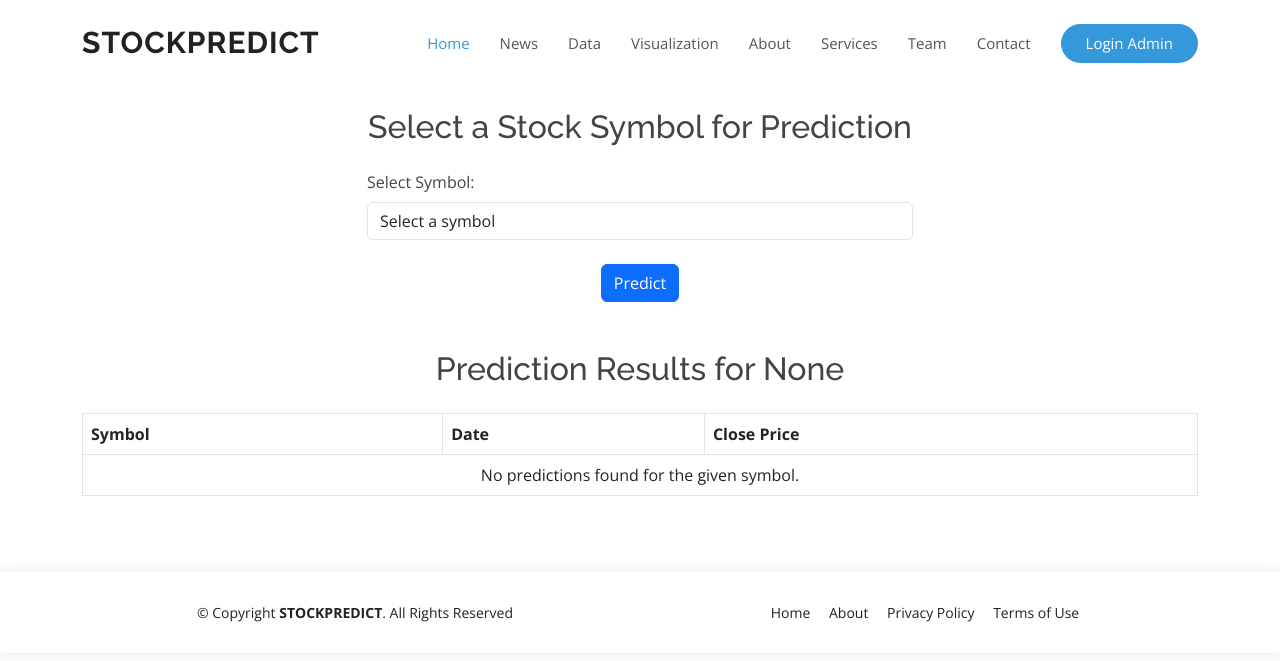
After one commit to ashmin57/Predict-Stock, a Django app: page /select-symbol/ in a window 1280 px wide. The commit adds this page. Shown: the top 661 px of the page. Run offline with Django 3.2, Linux system fonts and the light colour scheme; data comes from the database, SQL or seed files in the repository; both versions use the stored data as it was after the commit; some libraries are stand-ins or nearby versions.

Commit message:
admin login and train while user predict using symbol of company

```diff
--- a/stock/arima/stock-prediction-main/mainapp/urls.py
+++ b/stock/arima/stock-prediction-main/mainapp/urls.py
@@ -1,12 +1,14 @@
 from django.urls import path
 from . import views
+from .views import CustomLoginView
 
 urlpatterns = [
     path('', views.index, name='index'),
-    path('news', views.news),
-    path('visualization/', views.visualize_csv_form),
-    path('data_download/', views.data_download),
-    path('auto_download', views.auto_download),
-    path('predict', views.predict),
-    path('results/<str:symbol>/', views.results_view, name='results_view'),
+    path('news', views.news, name='news'),  # Add name='news' here
+    path('visualization/', views.visualize_csv_form, name='visualization'),
+    path('data_download/', views.data_download, name='data_download'),
+    path('auto_download', views.auto_download, name='auto_download'),
+    path('predict', views.predict, name='predict'),
+    path('select-symbol/', views.select_symbol, name='select_symbol'),
+    path('login/', CustomLoginView.as_view(), name='login'),
 ]
--- a/stock/arima/stock-prediction-main/mainapp/views.py
+++ b/stock/arima/stock-prediction-main/mainapp/views.py
@@ -145,6 +145,24 @@ def results_view(request, symbol):
     return render(request, 'results.html', context)
 
 
+def select_symbol(request):
+    # Fetch unique stock symbols from the Prediction model (or adjust to your actual model)
+    symbols = Prediction.objects.values_list('symbol', flat=True).distinct()
+    selected_symbol = None
+    data = None
+
+    if request.method == 'POST':
+        selected_symbol = request.POST.get('symbol')
+        if selected_symbol:
+            # Fetch prediction data for the selected symbol (case-insensitive)
+            data = Prediction.objects.filter(symbol__iexact=selected_symbol)
+
+    return render(request, 'select_symbol.html', {
+        'symbols': symbols,
+        'selected_symbol': selected_symbol,
+        'data': data,
+    })
+
 def data_download(request):
     return render(request, 'data.html')
 
@@ -290,3 +308,15 @@ def news(request):
             else:
                 data = {'news': None}
                 return render(request, 'news.html', data)
+
+
+#admin
+from django.contrib.auth.views import LoginView
+from django.urls import path
+
+class CustomLoginView(LoginView):
+    template_name = 'registration/login.html'  # Path to your login template
+
+urlpatterns = [
+    path('login/', CustomLoginView.as_view(), name='login'),
+]
--- a/stock/arima/stock-prediction-main/stockforecast/settings.py
+++ b/stock/arima/stock-prediction-main/stockforecast/settings.py
@@ -130,4 +130,6 @@ STATICFILES_DIRS = (
     os.path.join(BASE_DIR,''),
 )
 
+LOGIN_REDIRECT_URL = '/predict'
+
 DEFAULT_AUTO_FIELD = 'django.db.models.BigAutoField'
--- a/stock/arima/stock-prediction-main/stockforecast/urls.py
+++ b/stock/arima/stock-prediction-main/stockforecast/urls.py
@@ -2,9 +2,11 @@ from django.contrib import admin
 from django.urls import path, include
 from django.contrib.staticfiles.urls import staticfiles_urlpatterns
 from mainapp.admin import custom_admin_site
+from django.contrib.auth import views as auth_views
 
 urlpatterns = [
     path('admin/', custom_admin_site.urls),
+    path('login/', auth_views.LoginView.as_view(), name='login'),
     path('', include('mainapp.urls')),
 
 ]
--- a/stock/arima/stock-prediction-main/templates/index.html
+++ b/stock/arima/stock-prediction-main/templates/index.html
@@ -13,7 +13,7 @@
             Discover the Power of Investing</h1>
           <h2 data-aos="fade-up" data-aos-delay="400"></h2>
           <div data-aos="fade-up" data-aos-delay="800">
-            <a href="/predict" class="btn-get-started scrollto">Predict Now</a>
+            <a href="{% url 'select_symbol' %}" class="btn btn-primary">Predict Now</a>
           </div>
         </div>
         <div class="col-lg-6 order-1 order-lg-2 hero-img" data-aos="fade-left" data-aos-delay="200">
--- a/stock/arima/stock-prediction-main/templates/layout.html
+++ b/stock/arima/stock-prediction-main/templates/layout.html
@@ -11,49 +11,46 @@
     <meta content="" name="keywords">
 
     <!-- Favicons -->
-    <link href="{% static '/assets/img/favicon.ico' %}" rel="icon">
-    <link href="{% static '/assets/img/apple-touch-icon.png' %}" rel="apple-touch-icon">
+    <link href="{% static 'assets/img/favicon.ico' %}" rel="icon">
+    <link href="{% static 'assets/img/apple-touch-icon.png' %}" rel="apple-touch-icon">
 
     <!-- Google Fonts -->
-    <link
-        href="https://fonts.googleapis.com/css?family=Open+Sans:300,300i,400,400i,600,600i,700,700i|Raleway:300,300i,400,400i,500,500i,600,600i,700,700i|Poppins:300,300i,400,400i,500,500i,600,600i,700,700i"
+    <link href="https://fonts.googleapis.com/css?family=Open+Sans:300,300i,400,400i,600,600i,700,700i|Raleway:300,300i,400,400i,500,500i,600,600i,700,700i|Poppins:300,300i,400,400i,500,500i,600,600i,700,700i"
         rel="stylesheet">
 
     <!-- Vendor CSS Files -->
-    <link href="{% static '/assets/vendor/aos/aos.css' %}" rel="stylesheet">
-    <link href="{% static '/assets/vendor/bootstrap/css/bootstrap.min.css' %}" rel="stylesheet">
-    <link href="{% static '/assets/vendor/bootstrap-icons/bootstrap-icons.css' %}" rel="stylesheet">
-    <link href="{% static '/assets/vendor/boxicons/css/boxicons.min.css' %}" rel="stylesheet">
-    <link href="{% static '/assets/vendor/glightbox/css/glightbox.min.css' %}" rel="stylesheet">
-    <link href="{% static '/assets/vendor/remixicon/remixicon.css' %}" rel="stylesheet">
-    <link href="{% static '/assets/vendor/swiper/swiper-bundle.min.css' %}" rel="stylesheet">
+    <link href="{% static 'assets/vendor/aos/aos.css' %}" rel="stylesheet">
+    <link href="{% static 'assets/vendor/bootstrap/css/bootstrap.min.css' %}" rel="stylesheet">
+    <link href="{% static 'assets/vendor/bootstrap-icons/bootstrap-icons.css' %}" rel="stylesheet">
+    <link href="{% static 'assets/vendor/boxicons/css/boxicons.min.css' %}" rel="stylesheet">
+    <link href="{% static 'assets/vendor/glightbox/css/glightbox.min.css' %}" rel="stylesheet">
+    <link href="{% static 'assets/vendor/remixicon/remixicon.css' %}" rel="stylesheet">
+    <link href="{% static 'assets/vendor/swiper/swiper-bundle.min.css' %}" rel="stylesheet">
 
     <!-- Template Main CSS File -->
-    <link href="{% static '/assets/css/style.css' %}" rel="stylesheet">
+    <link href="{% static 'assets/css/style.css' %}" rel="stylesheet">
 </head>
 
 <body>
-
     <!-- ======= Header ======= -->
     <header id="header" class="fixed-top d-flex align-items-center">
         <div class="container d-flex align-items-center justify-content-between">
 
             <div class="logo">
-                <h1><a href="/">STOCKPREDICT</a></h1>
+                <h1><a href="{% url 'index' %}">STOCKPREDICT</a></h1>
             </div>
-
 
             <nav id="navbar" class="navbar">
                 <ul>
-                    <li><a class="nav-link scrollto active" href="/#hero">Home</a></li>
-                    <li><a class="nav-link scrollto" href="/news">News</a></li>
-                    <li><a class="nav-link scrollto" href="/data_download">Data</a></li>
-                    <li><a class="nav-link scrollto" href="/visualization">Visualization</a></li>
-                    <li><a class="nav-link scrollto" href="/#about">About</a></li>
-                    <li><a class="nav-link scrollto" href="/#services">Services</a></li>
-                    <li><a class="nav-link scrollto" href="/#team">Team</a></li>
-                    <li><a class="nav-link scrollto" href="/#contact">Contact</a></li>
-                    <li><a class="getstarted scrollto" href="/predict">Predict Now</a></li>
+                    <li><a class="nav-link scrollto active" href="{% url 'index' %}#hero">Home</a></li>
+                    <li><a class="nav-link scrollto" href="{% url 'news' %}">News</a></li>
+                    <li><a class="nav-link scrollto" href="{% url 'data_download' %}">Data</a></li>
+                    <li><a class="nav-link scrollto" href="{% url 'visualization' %}">Visualization</a></li>
+                    <li><a class="nav-link scrollto" href="{% url 'index' %}#about">About</a></li>
+                    <li><a class="nav-link scrollto" href="{% url 'index' %}#services">Services</a></li>
+                    <li><a class="nav-link scrollto" href="{% url 'index' %}#team">Team</a></li>
+                    <li><a class="nav-link scrollto" href="{% url 'index' %}#contact">Contact</a></li>
+                    <li><a class="getstarted scrollto" href="{% url 'login' %}">Login Admin</a></li>
                 </ul>
                 <i class="bi bi-list mobile-nav-toggle"></i>
             </nav><!-- .navbar -->
@@ -61,10 +58,10 @@
         </div>
     </header><!-- End Header -->
 
+    {% block content %}
+    {% endblock %}
 
-    {% block content %}
-
-    {% endblock %}
+    <!-- ======= Footer ======= -->
     <footer id="footer">
         <div class="container">
             <div class="row d-flex align-items-center">
@@ -75,8 +72,8 @@
                 </div>
                 <div class="col-lg-6">
                     <nav class="footer-links text-lg-right text-center pt-2 pt-lg-0">
-                        <a href="/#intro" class="scrollto">Home</a>
-                        <a href="/#about" class="scrollto">About</a>
+                        <a href="{% url 'index' %}#intro" class="scrollto">Home</a>
+                        <a href="{% url 'index' %}#about" class="scrollto">About</a>
                         <a href="/#">Privacy Policy</a>
                         <a href="/#">Terms of Use</a>
                     </nav>
@@ -89,16 +86,15 @@
             class="bi bi-arrow-up-short"></i></a>
 
     <!-- Vendor JS Files -->
-    <script src="{% static '/assets/vendor/purecounter/purecounter_vanilla.js' %}"></script>
-    <script src="{% static '/assets/vendor/aos/aos.js' %}"></script>
-    <script src="{% static '/assets/vendor/bootstrap/js/bootstrap.bundle.min.js' %}"></script>
-    <script src="{% static '/assets/vendor/glightbox/js/glightbox.min.js' %}"></script>
-    <script src="{% static '/assets/vendor/isotope-layout/isotope.pkgd.min.js' %}"></script>
-    <script src="{% static '/assets/vendor/swiper/swiper-bundle.min.js' %}"></script>
+    <script src="{% static 'assets/vendor/purecounter/purecounter_vanilla.js' %}"></script>
+    <script src="{% static 'assets/vendor/aos/aos.js' %}"></script>
+    <script src="{% static 'assets/vendor/bootstrap/js/bootstrap.bundle.min.js' %}"></script>
+    <script src="{% static 'assets/vendor/glightbox/js/glightbox.min.js' %}"></script>
+    <script src="{% static 'assets/vendor/isotope-layout/isotope.pkgd.min.js' %}"></script>
+    <script src="{% static 'assets/vendor/swiper/swiper-bundle.min.js' %}"></script>
 
     <!-- Template Main JS File -->
-    <script src="{% static '/assets/js/main.js' %}"></script>
+    <script src="{% static 'assets/js/main.js' %}"></script>
 
 </body>
-
 </html>
--- /dev/null
+++ b/stock/arima/stock-prediction-main/templates/select_symbol.html
@@ -0,0 +1,64 @@
+{% extends 'layout.html' %}
+{% block content %}
+
+<section id="select-symbol" class="d-flex align-items-center">
+    <div class="container">
+        <div class="row">
+            <div class="col-lg-6 offset-lg-3 pt-5">
+                <h2 class="mb-4 text-center" data-aos="fade-up">Select a Stock Symbol for Prediction</h2>
+                <form method="post" action="{% url 'select_symbol' %}" data-aos="fade-up" data-aos-delay="400">
+                    {% csrf_token %}
+                    <div class="form-group">
+                        <label for="symbol" class="form-label">Select Symbol:</label>
+                        <select name="symbol" id="symbol" class="form-control" required>
+                            <option value="" disabled selected>Select a symbol</option>
+                            {% for symbol in symbols %}
+                                <option value="{{ symbol }}" {% if selected_symbol == symbol %}selected{% endif %}>
+                                    {{ symbol }}
+                                </option>
+                            {% endfor %}
+                        </select>
+                    </div>
+                    <div class="form-group mt-4 text-center">
+                        <input type="submit" value="Predict" class="btn btn-primary">
+                    </div>
+                </form>
+            </div>
+        </div>
+
+        <!-- Display prediction results below the form -->
+        <div class="row mt-5" data-aos="fade-up" data-aos-delay="600">
+            <div class="col-lg-12">
+                <h2 class="mb-4 text-center">Prediction Results for {{ selected_symbol }}</h2>
+                <div class="table-responsive">
+                    <table class="table table-bordered table-hover">
+                        <thead class="thead-dark">
+                            <tr>
+                                <th scope="col">Symbol</th>
+                                <th scope="col">Date</th>
+                                <th scope="col">Close Price</th>
+                            </tr>
+                        </thead>
+                        <tbody>
+                            {% if data %}
+                                {% for item in data %}
+                                    <tr>
+                                        <td>{{ item.symbol }}</td>
+                                        <td>{{ item.date|date:"Y-m-d" }}</td>
+                                        <td>{{ item.close_price }}</td>
+                                    </tr>
+                                {% endfor %}
+                            {% else %}
+                                <tr>
+                                    <td colspan="3" class="text-center">No predictions found for the given symbol.</td>
+                                </tr>
+                            {% endif %}
+                        </tbody>
+                    </table>
+                </div>
+            </div>
+        </div>
+    </div>
+</section>
+
+{% endblock %}
```
Also changed, not shown: stock/arima/stock-prediction-main/templates/registration/login.html (added, +24 -0 lines), stock/arima/stock-prediction-main/templates/results.html (deleted, +0 -37 lines), stock/arima/stock-prediction-main/db.sqlite3, 1 other file.
